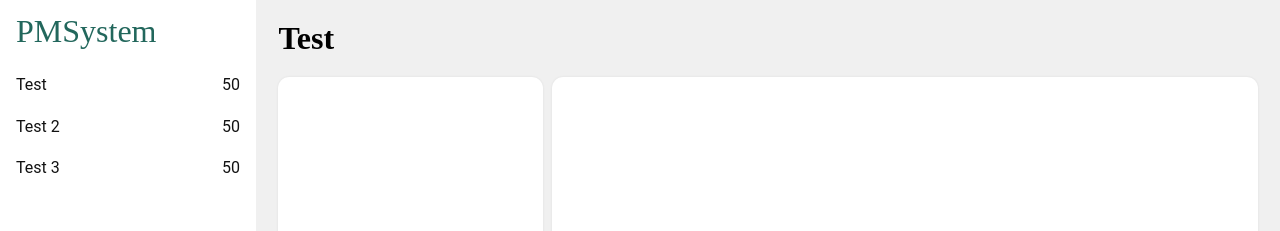
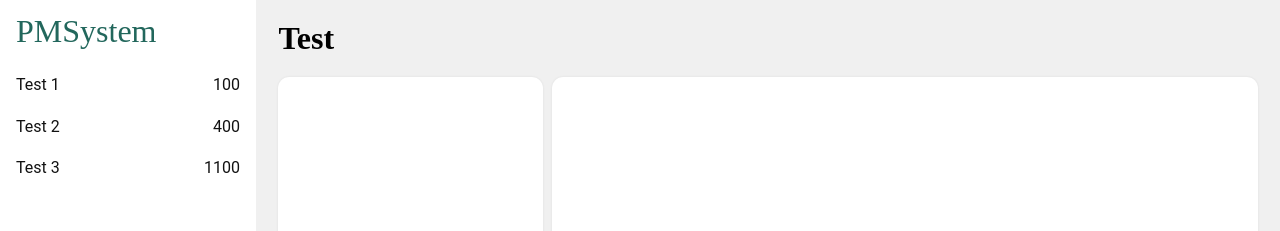
Before and after one commit to emretantu/portfolio-management-system-app, a React (Create React App) app: page / in a window 1280 px wide. Shown: the top 231 px of the page. Built offline with nearby package versions, Linux system fonts and the light colour scheme; no server answers; the HTML template or start-up script is replaced by a standard one.

Commit message:
PortfolioList component upgraded

```diff
--- a/src/components/portfolios/PortfoliosList.js
+++ b/src/components/portfolios/PortfoliosList.js
@@ -1,24 +1,28 @@
 import PortfolioLink from "./PortfolioLink";
-import "./PortfoliosList.css"
+import "./PortfoliosList.css";
+
+const data = [
+  {pname: "Test 1", marketValue: "100", to:"/test1"},
+  {pname: "Test 2", marketValue: "400", to:"/test2"},
+  {pname: "Test 3", marketValue: "1100", to:"/test3"}
+]
 
 const PortfoliosList = () => {
   return (
+
     <ul className="portfolios">
-      <PortfolioLink
-        pname="Test"
-        marketValue="50"
-        to="/test"
-      />
-      <PortfolioLink
-        pname="Test 2"
-        marketValue="50"
-        to="/test2"
-      />
-      <PortfolioLink
-        pname="Test 3"
-        marketValue="50"
-        to="/test3"
-      />
+      {
+        data.map((d) => {
+          return (
+            <PortfolioLink
+            pname={d.pname}
+            marketValue={d.marketValue}
+            to={d.to}
+            key={d.to}
+          />
+          );
+        })
+      }
     </ul>
   );
 }
```
